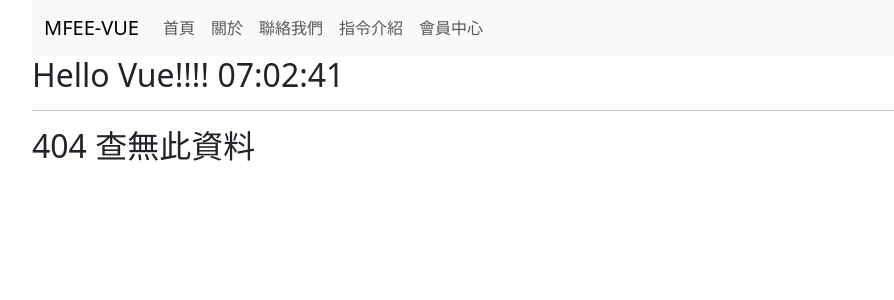
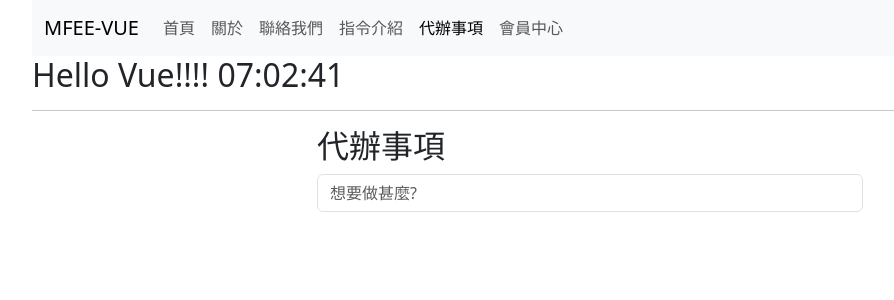
Before and after one commit to HsiaoHungWang/vue-mfee, a Vue app: page /todos in a window 1280 px wide. Before the commit this address had no page. Shown: the top 300 px of the page, without its empty margins (50-944 px from the left). Built offline with nearby package versions, Linux system fonts and the light colour scheme.

Commit message:
新增代辦事項

```diff
--- a/src/components/NavbarComponent.vue
+++ b/src/components/NavbarComponent.vue
@@ -31,6 +31,10 @@
         </li>
         <li class="nav-item">
 
+    <RouterLink :to="{name:'todos'}" class="nav-link" activeClass="active">代辦事項</RouterLink>
+        </li>
+        <li class="nav-item">
+
     <RouterLink :to="{name:'member',params:{id:20}}" class="nav-link" activeClass="active">會員中心</RouterLink>
         </li>
       </ul>
--- a/src/router.js
+++ b/src/router.js
@@ -7,6 +7,7 @@ import Team2View from "./views/Team2View.vue"
 import MemberCenter from "./views/MemberCenter.vue"
 import NotFound from "./views/NotFound.vue"
 import DirectivesView from "./views/DirectivesView.vue"
+import TodosView from "./views/TodosView.vue"
 
 //路由設定
 const routes = [
@@ -58,6 +59,12 @@ const routes = [
       component:DirectivesView,
       name:'directive'
     },
+    //http://localhost:5173/todos
+    {
+      path:'/todos',
+      component:TodosView,
+      name:'todos'
+    },
     //404
     {
       path:"/:pathMatch(.*)*",
--- a/src/views/DirectivesView.vue
+++ b/src/views/DirectivesView.vue
@@ -29,6 +29,8 @@ const isDel = ref(false)
 const isDanger = ref(false)
 
 const items = ref([])
+
+
 </script>
 
 <template>
--- /dev/null
+++ b/src/views/TodosView.vue
@@ -0,0 +1,40 @@
+<script setup>
+import { ref } from 'vue';
+
+const newTodo = ref('')
+const todos = ref( [
+  { "id": "m21uwqfprb0ncx4", "title": "聚餐@18:00", "completed": false },
+  { "id": "m21w6x73hw2tvrc", "title": "運動", "completed": false },
+  { "id": "m21w6x73hw2abcd", "title": "會議", "completed": true },
+])
+
+  //取得唯一值
+const uniqueId = () => Date.now().toString(36) + Math.random().toString(36).substring(2, 9);
+
+//新增代辦事項
+const enterHandler = ()=>{
+  todos.value.push({"id":uniqueId(),"title":newTodo.value,"completed":false})
+  clearHandler()
+  console.log(todos.value)
+}
+//清除文字方塊的內容
+const clearHandler = ()=>{
+  newTodo.value = ""
+}
+
+</script>
+
+<template>
+  <div class="row">
+    <div class="col-3"></div>
+    <div class="col-6">
+ <h2>代辦事項</h2>
+<input type="text" class="form-control" placeholder="想要做甚麼?" v-model="newTodo" @keyup.enter="enterHandler" @keyup.delete="clearHandler" />
+    </div>
+    <div class="col-3"></div>
+  </div>
+</template>
+
+<style lang="css" scoped>
+
+</style>
```
